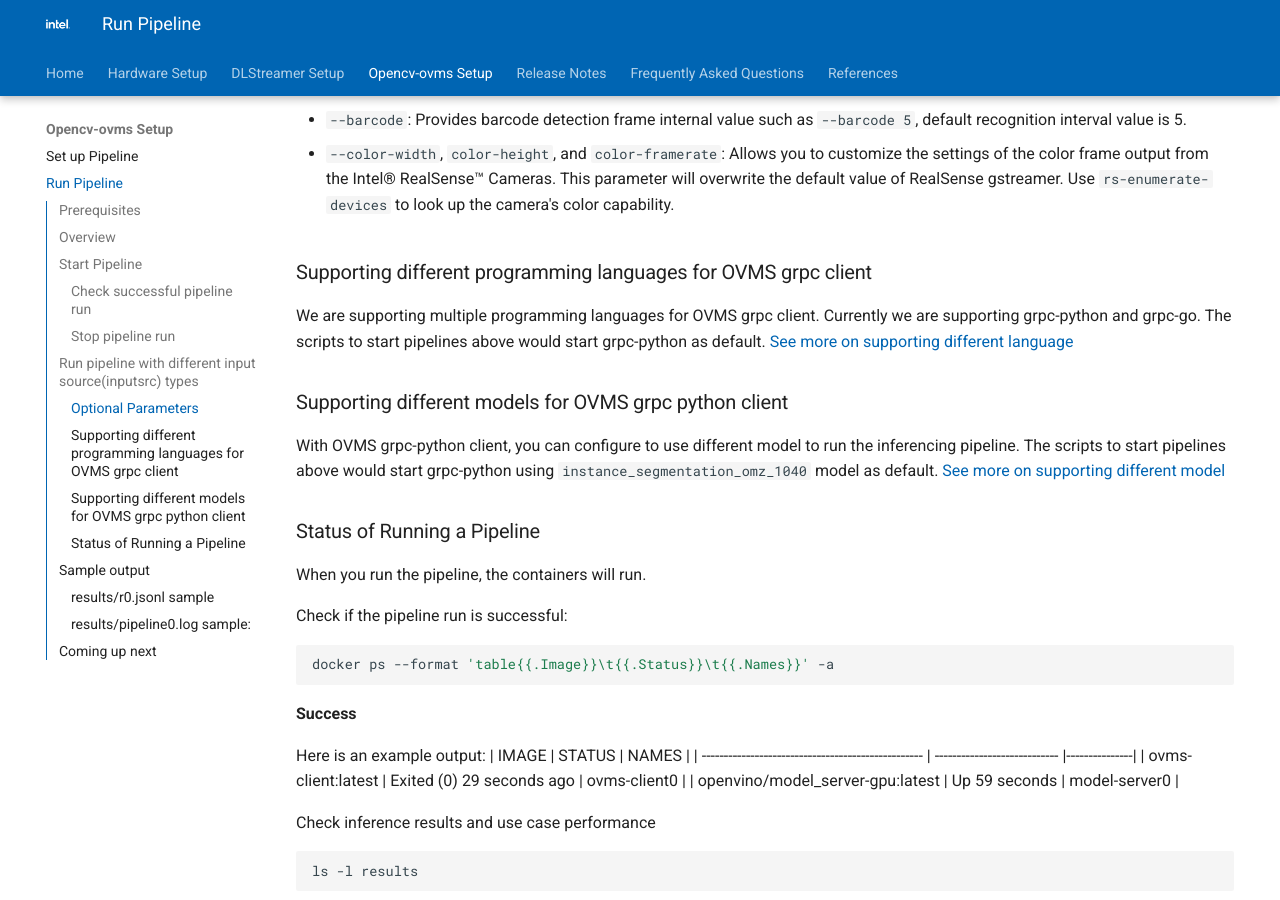
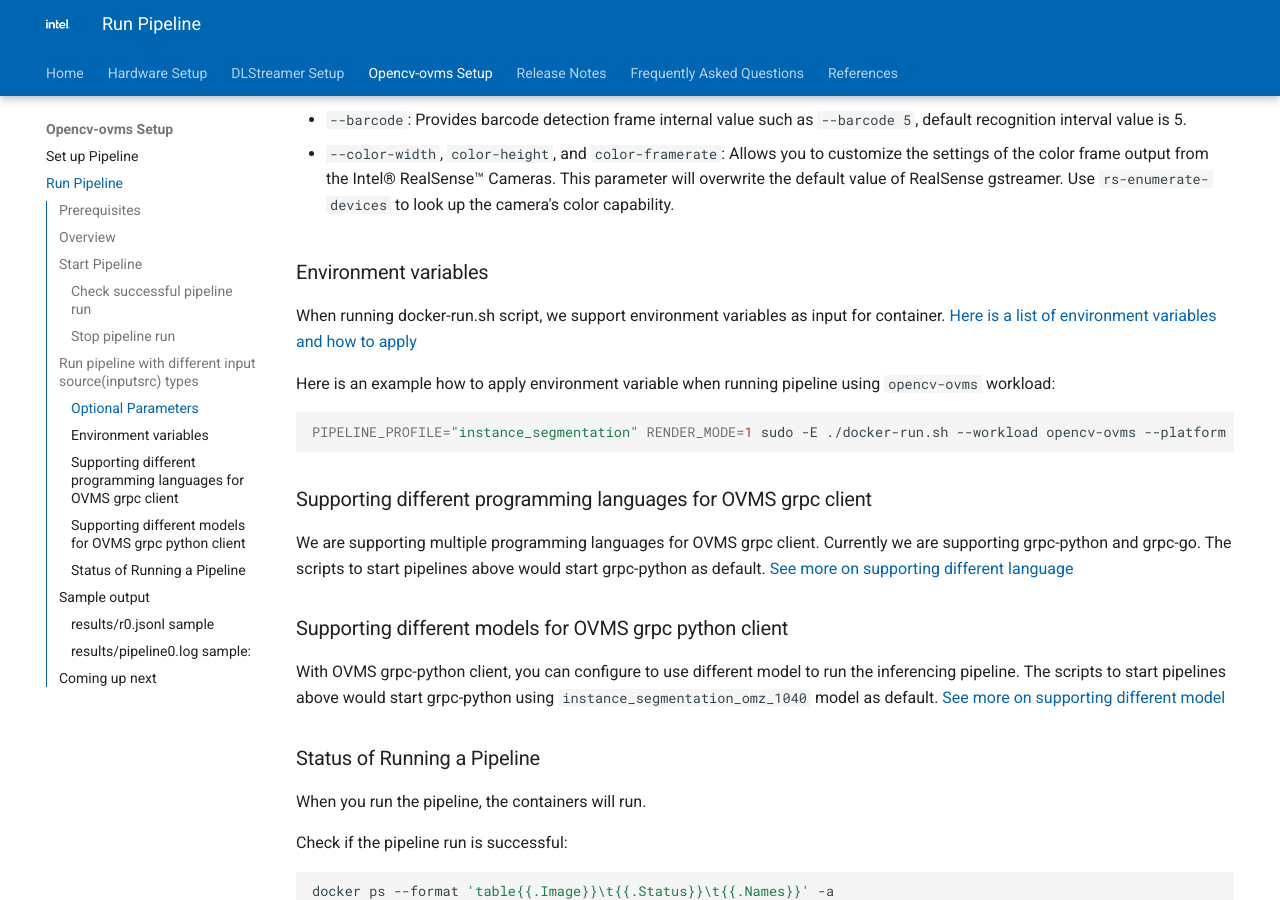
Before and after one commit to intel-retail/automated-self-checkout, an MkDocs documentation site: the page built from docs_src/OVMS/pipelinerun.md, in a window 1280 px wide and 900 px high, scrolled down 2398 px. Built offline with MkDocs 1.6.1 and Material for MkDocs 9.7.7, drawn with Linux system fonts in a browser that asks for light colours; comment, search, counter and statistics services are not loaded.

Commit message:
docs: add doc for docker-run.sh environment variables
Closes: #73
Signed-off-by: Valina Li <valina.li@intel.com>

````diff
--- a/docs_src/OVMS/pipelinerun.md
+++ b/docs_src/OVMS/pipelinerun.md
@@ -73,12 +73,20 @@
 
 - `--color-width`, `color-height`, and `color-framerate`: Allows you to customize the settings of the color frame output from the Intel® RealSense™ Cameras. This parameter will overwrite the default value of RealSense gstreamer. Use `rs-enumerate-devices` to look up the camera's color capability.
 
+### Environment variables
+When running docker-run.sh script, we support environment variables as input for container. [Here is a list of environment variables and how to apply](../environment_variables.md)
+
+Here is an example how to apply environment variable when running pipeline using `opencv-ovms` workload:
+```bash
+PIPELINE_PROFILE="instance_segmentation" RENDER_MODE=1 sudo -E ./docker-run.sh --workload opencv-ovms --platform core --inputsrc rtsp://127.0.0.1:8554/camera_0
+```
 
 ### Supporting different programming languages for OVMS grpc client
 We are supporting multiple programming languages for OVMS grpc client. Currently we are supporting grpc-python and grpc-go. The scripts to start pipelines above would start grpc-python as default. [See more on supporting different language](./supportingDifferentLanguage.md)
 
 ### Supporting different models for OVMS grpc python client
 With OVMS grpc-python client, you can configure to use different model to run the inferencing pipeline. The scripts to start pipelines above would start grpc-python using `instance_segmentation_omz_1040` model as default. [See more on supporting different model](./supportingDifferentModel.md)
+
 
 ### Status of Running a Pipeline
 
````
Also changed, not shown: docs_src/environment_variables.md (added, +20 -0 lines), docs_src/pipelinerun.md (+3 -0 lines).
